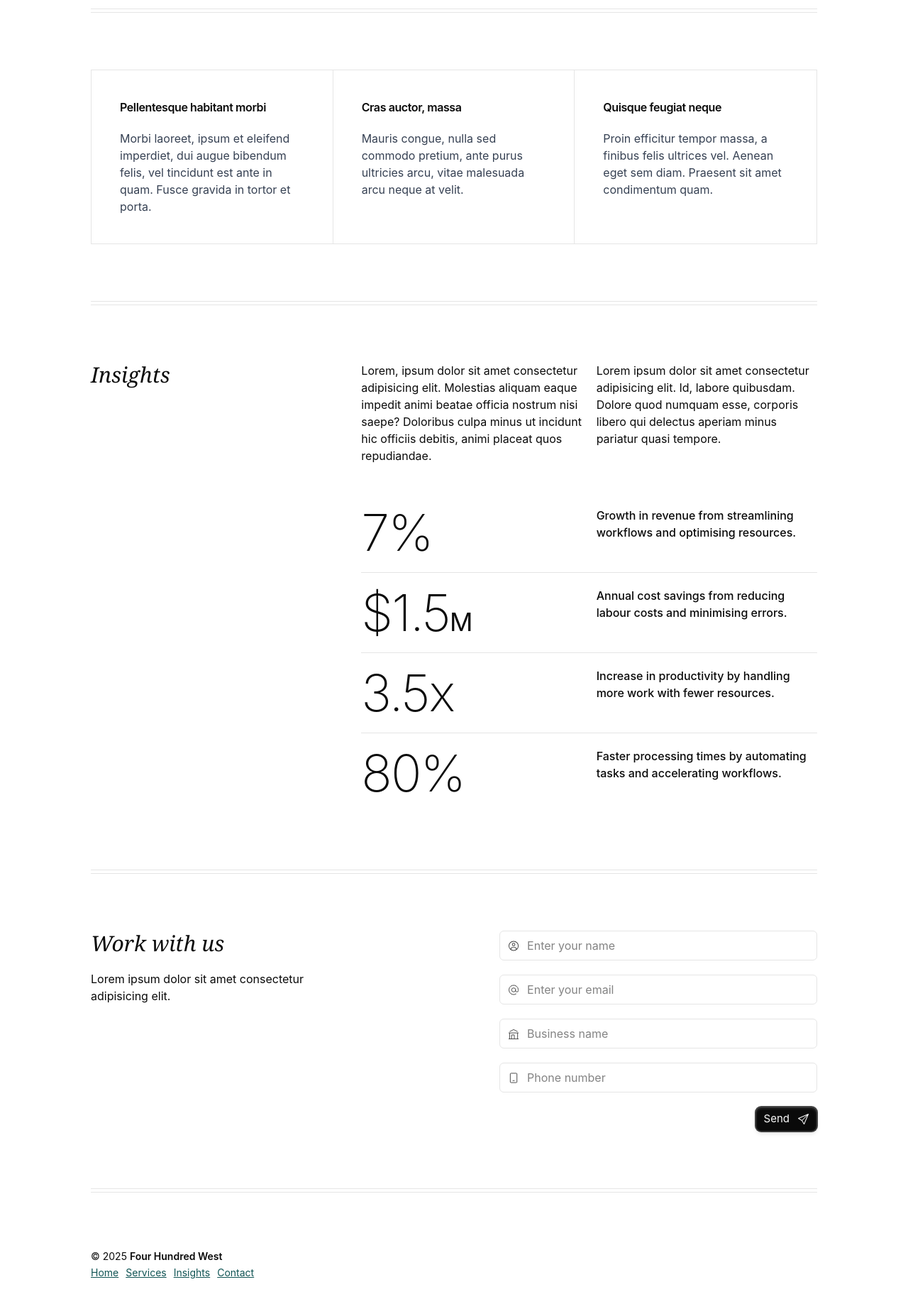
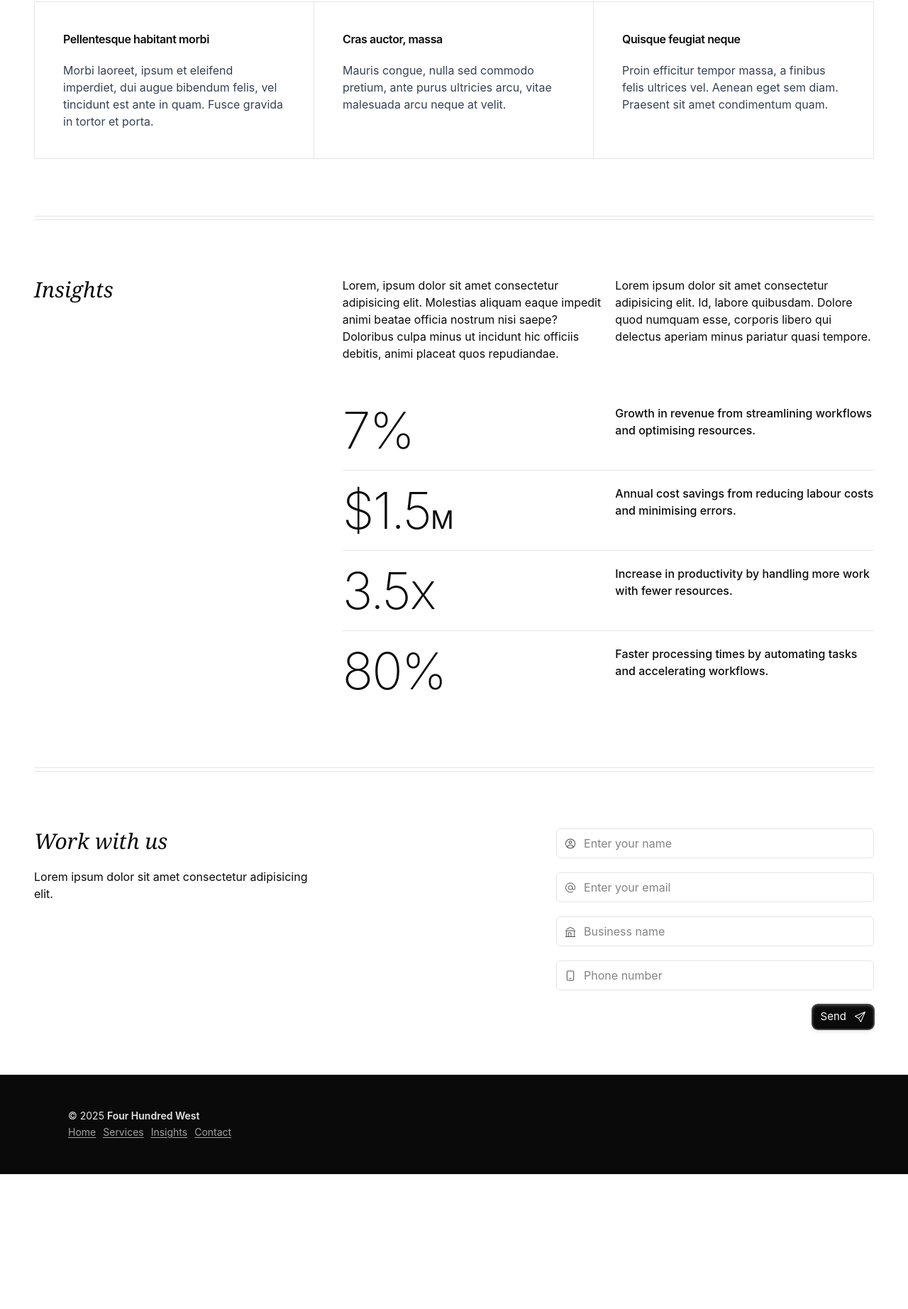
Before and after one commit to fourhundredwest/fhw, an Astro site: page / in a window 1280 px wide. Shown: the part 623-2467 px from the top of the page at 71% size. After the commit the page ends 2277 px from the top, so only its background shows below. Built offline with nearby package versions, Linux system fonts and the light colour scheme; Astro itself is replaced by a stand-in of ours.

Commit message:
feat: update layout to allow breakout from the content width

```diff
--- a/src/layouts/Layout.astro
+++ b/src/layouts/Layout.astro
@@ -29,23 +29,17 @@ let footerMenu = [
 		<meta property="og:image" content="/opengraph-image.jpg" />
 		<title>Four Hundred West</title>
 	</head>
-	<body class="text-text bg-base h-full antialiased">
-		<a
-			href="#content"
-			class="sr-only focus:not-sr-only focus:absolute focus:top-0 focus:left-0 focus:bg-white focus:text-black"
-			>Skip to main content</a
-		>
 
-		<div class="grid min-h-screen grid-rows-[auto_1fr_auto]">
-			<header class="px-10">
-				<div class="max-w-content mx-auto flex h-20 items-center gap-5">
-					<div>
+	<body class="text-text bg-base content-grid h-full antialiased">
+		<a href="#content" class="sr-only focus:not-sr-only">Skip to content</a>
+
+		<header>
+			<div class="flex h-20 items-center gap-5">
 				<a
 					href="#"
-							class="flex text-[13px] leading-[0.875] font-semibold tracking-tight uppercase"
+					class="flex text-sm leading-[0.875] font-semibold tracking-tight uppercase"
 					>Four<br />Hundred<br />West</a
 				>
-					</div>
 
 				<div class="bg-border h-8 w-px"></div>
 
@@ -84,14 +78,11 @@ let footerMenu = [
 			</div>
 		</header>
 
-			<main id="content" class="px-10">
-				<div class="max-w-content mx-auto">
+		<main id="content" class="py-page-top flex flex-col gap-20">
 			<slot />
-				</div>
 		</main>
 
-			<footer class="px-10">
-				<div class="max-w-content mx-auto pb-10">
+		<footer class="p-page-gutter full-width bg-neutral-950 text-neutral-200">
 			<p class="text-sm">
 				&copy; {new Date().getFullYear()}
 				<span class="font-semibold">Four Hundred West</span>
@@ -102,7 +93,10 @@ let footerMenu = [
 					{
 						footerMenu.map((item) => (
 							<li>
-										<a href={item.href} class="text-primary text-sm underline">
+								<a
+									href={item.href}
+									class="text-sm text-neutral-400 underline underline-offset-2"
+								>
 									{item.name}
 								</a>
 							</li>
@@ -110,8 +104,29 @@ let footerMenu = [
 					}
 				</ul>
 			</nav>
-				</div>
 		</footer>
-		</div>
 	</body>
 </html>
+
+<style>
+	.content-grid,
+	.content-grid :global(.full-width) {
+		display: grid;
+		grid-template-columns:
+			[full-width-start] var(--spacing-page-gutter)
+			[content-start] 1fr [content-end] var(--spacing-page-gutter)
+			[full-width-end];
+	}
+
+	.content-grid > :global(:not(.full-width)),
+	.content-grid :global(.full-width > :not(.full-width)) {
+		margin: 0 auto;
+		max-width: var(--container-content);
+		width: 100%;
+		grid-column: content;
+	}
+
+	.content-grid > :global(.full-width) {
+		grid-column: full-width;
+	}
+</style>
--- a/src/pages/index.astro
+++ b/src/pages/index.astro
@@ -3,7 +3,7 @@ import Layout from "../layouts/Layout.astro";
 ---
 
 <Layout>
-	<section class="relative mt-40" id="home">
+	<section id="home" class="relative">
 		<div class="animate-enter" style="--stagger: 2.5">
 			<div
 				aria-hidden="true"
@@ -54,10 +54,7 @@ import Layout from "../layouts/Layout.astro";
 		</div>
 	</section>
 
-	<div aria-hidden="true" class="flex flex-col gap-1 py-20">
-		<hr />
-		<hr />
-	</div>
+	<div aria-hidden="true" class="h-1.5 border-y"></div>
 
 	<section id="services">
 		<div
@@ -91,10 +88,7 @@ import Layout from "../layouts/Layout.astro";
 		</div>
 	</section>
 
-	<div aria-hidden="true" class="flex flex-col gap-1 py-20">
-		<hr />
-		<hr />
-	</div>
+	<div aria-hidden="true" class="h-1.5 border-y"></div>
 
 	<section
 		id="insights"
@@ -153,10 +147,7 @@ import Layout from "../layouts/Layout.astro";
 		</div>
 	</section>
 
-	<div aria-hidden="true" class="flex flex-col gap-1 py-20">
-		<hr />
-		<hr />
-	</div>
+	<div aria-hidden="true" class="h-1.5 border-y"></div>
 
 	<section
 		id="contact"
@@ -283,9 +274,4 @@ import Layout from "../layouts/Layout.astro";
 			</div>
 		</form>
 	</section>
-
-	<div aria-hidden="true" class="flex flex-col gap-1 py-20">
-		<hr />
-		<hr />
-	</div>
 </Layout>
```
Lines whose indentation alone changed are shown as unchanged.
